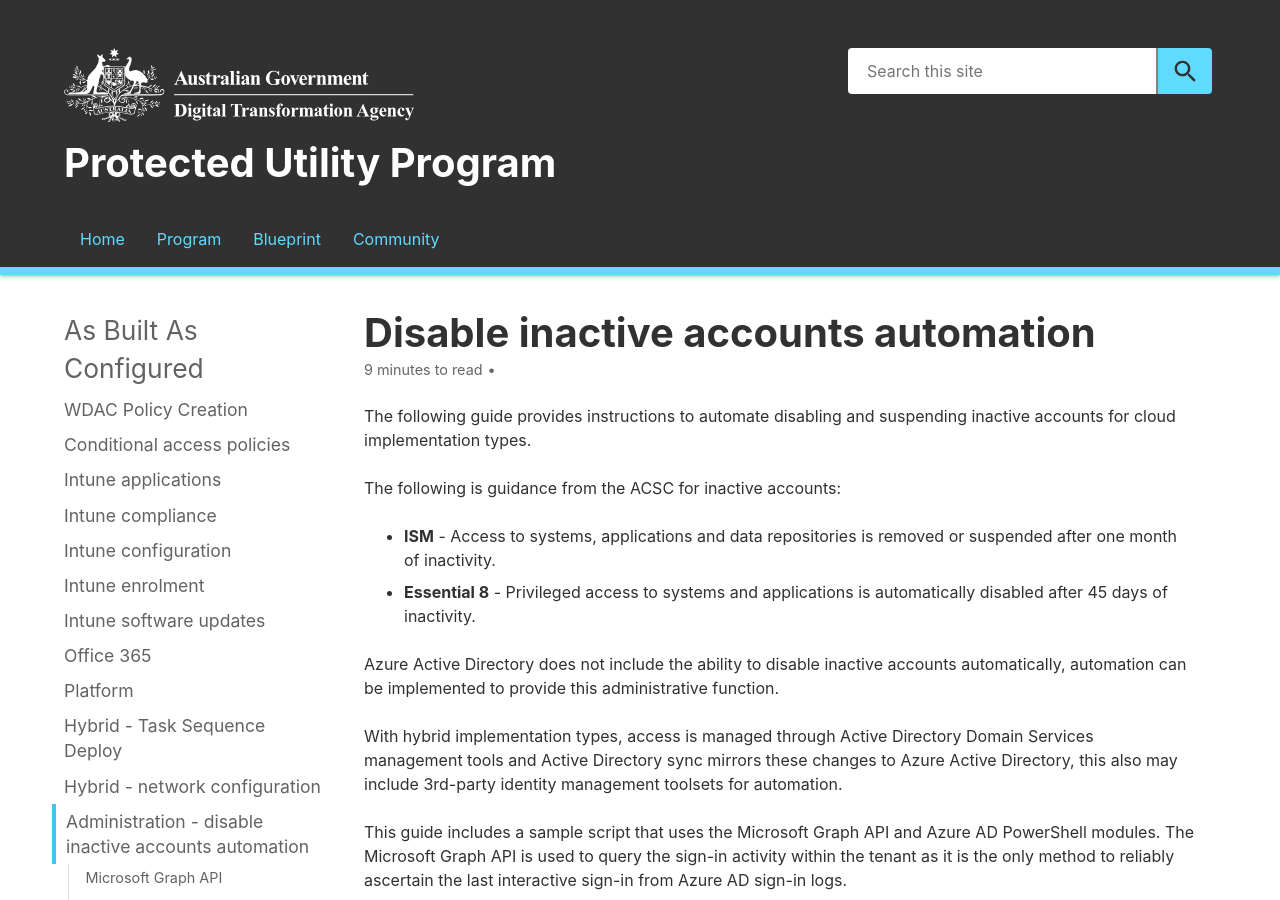
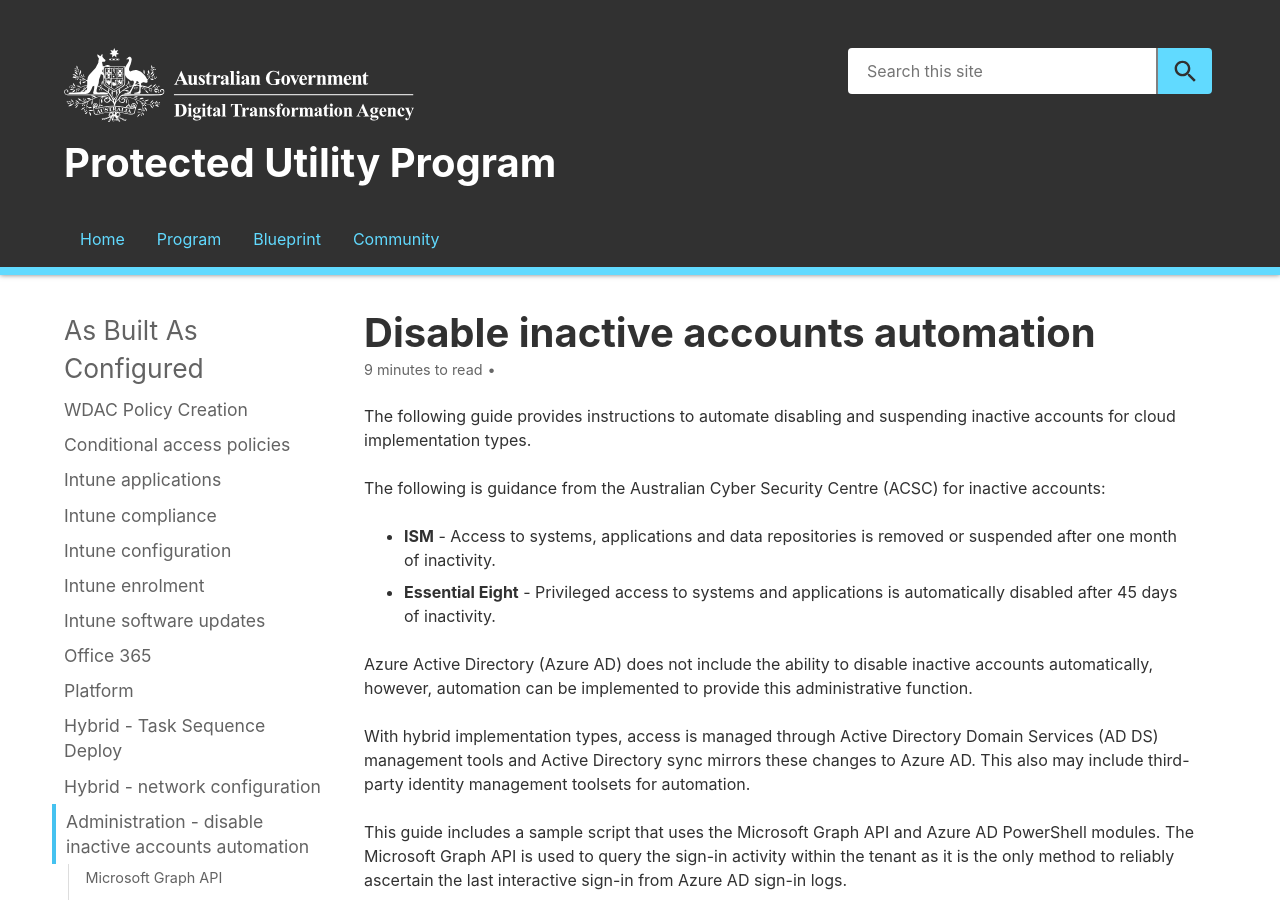
Before and after one commit to ASD-Blueprint/desktop.gov.au, a Jekyll site: the page built from blueprint/abac/admin-disable-inactive-users.md, in a window 1280 px wide and 900 px high. Built offline with Jekyll 4.4.1, drawn with Linux system fonts in a browser that asks for light colours; comment, search, counter and statistics services are not loaded; some of the changed text lies outside the part shown.

Commit message:
Minor edits
Mostly typos and acronyms.

```diff
--- a/blueprint/abac/admin-disable-inactive-users.md
+++ b/blueprint/abac/admin-disable-inactive-users.md
@@ -6,14 +6,14 @@
 
 The following guide provides instructions to automate disabling and suspending inactive accounts for cloud implementation types.
 
-The following is guidance from the ACSC for inactive accounts:
+The following is guidance from the Australian Cyber Security Centre (ACSC) for inactive accounts:
 
 - **ISM** - Access to systems, applications and data repositories is removed or suspended after one month of inactivity.
-- **Essential 8** - Privileged access to systems and applications is automatically disabled after 45 days of inactivity.
+- **Essential Eight** - Privileged access to systems and applications is automatically disabled after 45 days of inactivity.
 
-Azure Active Directory does not include the ability to disable inactive accounts automatically, automation can be implemented to provide this administrative function.
+Azure Active Directory (Azure AD) does not include the ability to disable inactive accounts automatically, however, automation can be implemented to provide this administrative function.
 
-With hybrid implementation types, access is managed through Active Directory Domain Services management tools and Active Directory sync mirrors these changes to Azure Active Directory, this also may include 3rd-party identity management toolsets for automation.
+With hybrid implementation types, access is managed through Active Directory Domain Services (AD DS) management tools and Active Directory sync mirrors these changes to Azure AD. This also may include third-party identity management toolsets for automation.
 
 This guide includes a sample script that uses the Microsoft Graph API and Azure AD PowerShell modules. The Microsoft Graph API is used to query the sign-in activity within the tenant as it is the only method to reliably ascertain the last interactive sign-in from Azure AD sign-in logs.
 
```
Also changed, not shown: other parts of blueprint/abac/admin-disable-inactive-users.md (+2 -2 lines).
